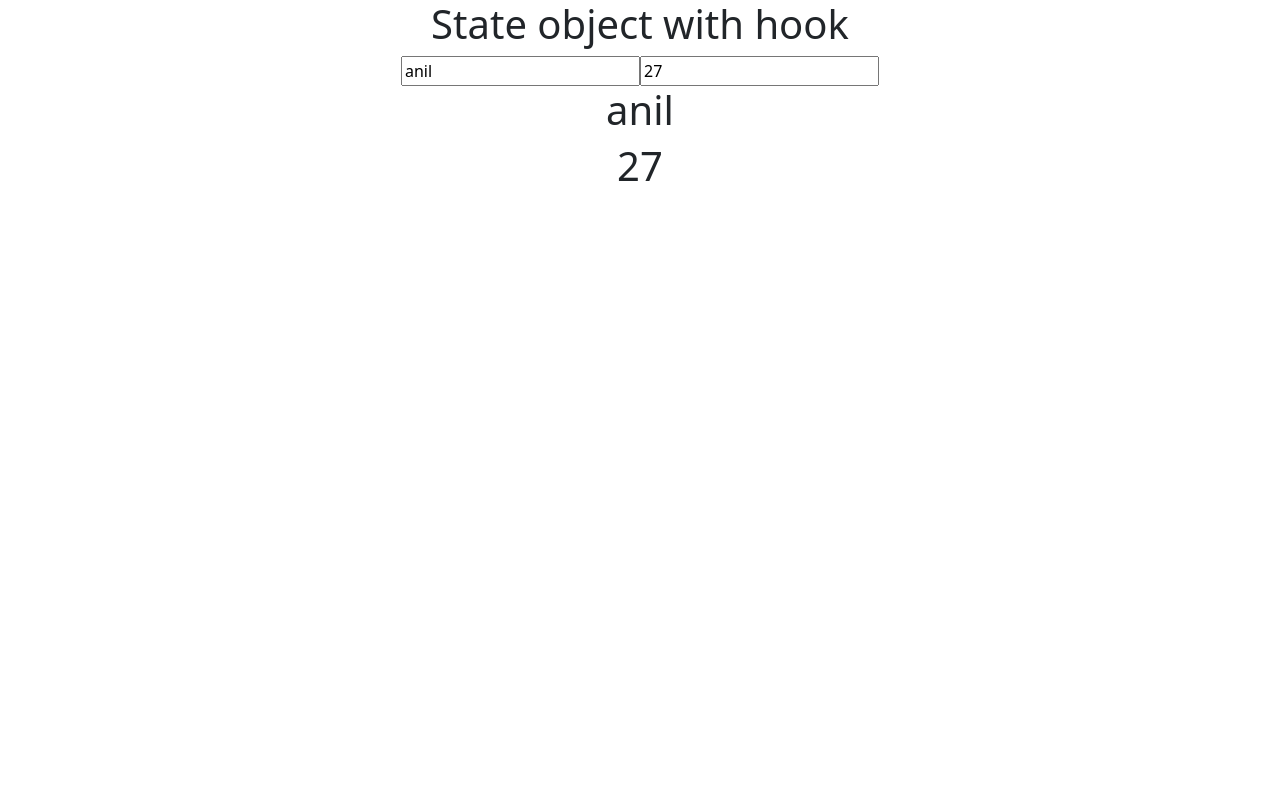
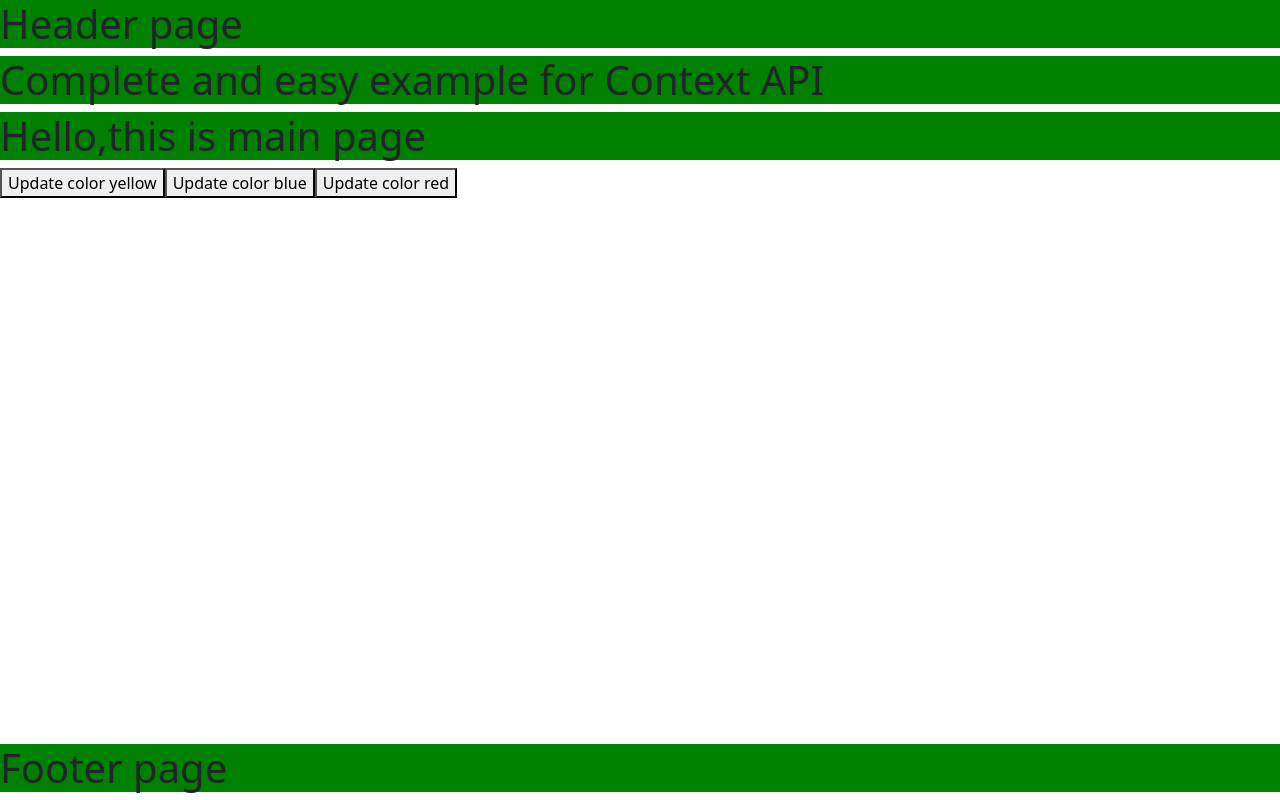
Before and after one commit to NayakVandana/React_js, a React (Create React App) app in the folder blog/: page / in a window 1280 px wide. Built offline with nearby package versions, Linux system fonts and the light colour scheme.

Commit message:
Context API

```diff
--- a/blog/src/App.js
+++ b/blog/src/App.js
@@ -1,21 +1,40 @@
-import './App.css';
-import React from 'react'
+import React from "react";
+import { CommonContext } from "./component/CommonContext";
+import Main from "./component/Main";
+import UpdateButton from "./component/UpdateButton";
+import Header from "./component/Header";
+import Footer from "./component/Footer";
+class App extends React.Component {
+  constructor() {
+    super();
+    this.updateColor = (color) => {
+      this.setState({
+        color: color,
+      });
+    };
+    this.state = {
+      color: "green",
+      updateColor: this.updateColor,
+    };
+  }
+  render() {
+    return (
+      <CommonContext.Provider value={this.state}>
+        <Header />
+        <CommonContext.Consumer>
+          {({ color }) => (
+            <h1 style={{ backgroundColor: color }}>
+              Complete and easy example for Context API
+            </h1>
+          )}
+        </CommonContext.Consumer>
 
-function App() {
-  const [data,setData]=React.useState({name:"anil",age:27})
-  return (
-    <div className="App">
-      <h1>State object with hook</h1>
-      <input type='text' placeholder='enter name' value={data.name}
-       onChange={(e)=>{setData({...data,name:e.target.value})}}/>
-        <input type='text' placeholder='enter age' value={data.age}
-       onChange={(e)=>{setData({...data,age:e.target.value})}}/>
-       <h1>{data.name}</h1>
-       <h1>{data.age}</h1>
-    </div>
-  );
+        <Main />
+        <UpdateButton />
+        <Footer />
+      </CommonContext.Provider>
+    );
+  }
 }
 
-
-
 export default App;
--- /dev/null
+++ b/blog/src/component/CommonContext.js
@@ -0,0 +1,2 @@
+import React from "react";
+export const CommonContext = React.createContext();
--- /dev/null
+++ b/blog/src/component/Footer.js
@@ -0,0 +1,18 @@
+import React from "react";
+import { CommonContext } from "./CommonContext";
+class Footer extends React.Component {
+
+  render() {
+    return (
+      <CommonContext.Consumer>
+        {
+            ({color})=>(
+                <h1 className="footer" style={{backgroundColor:color}}>Footer page</h1>
+            )
+        }
+      </CommonContext.Consumer>
+    );
+  }
+}
+
+export default Footer;
--- /dev/null
+++ b/blog/src/component/Header.js
@@ -0,0 +1,18 @@
+import React from "react";
+import { CommonContext } from "./CommonContext";
+class Header extends React.Component {
+
+  render() {
+    return (
+      <CommonContext.Consumer>
+        {
+            ({color})=>(
+                <h1 style={{backgroundColor:color}}>Header page</h1>
+            )
+        }
+      </CommonContext.Consumer>
+    );
+  }
+}
+
+export default Header;
--- /dev/null
+++ b/blog/src/component/Main.js
@@ -0,0 +1,18 @@
+import React from "react";
+import { CommonContext } from "./CommonContext";
+class Main extends React.Component {
+
+  render() {
+    return (
+      <CommonContext.Consumer>
+        {
+            ({color})=>(
+                <h1 style={{backgroundColor:color}}>Hello,this is main page</h1>
+            )
+        }
+      </CommonContext.Consumer>
+    );
+  }
+}
+
+export default Main;
--- /dev/null
+++ b/blog/src/component/UpdateButton.js
@@ -0,0 +1,19 @@
+import React from "react";
+import { CommonContext } from "./CommonContext";
+function UpdateButton() {
+  return (
+    <CommonContext.Consumer>
+      {({ updateColor }) => (
+        <div>
+          <button onClick={() => updateColor("yellow")}>
+            Update color yellow
+          </button>
+          <button onClick={() => updateColor("blue")}>Update color blue</button>
+          <button onClick={() => updateColor("red")}>Update color red</button>
+        </div>
+      )}
+    </CommonContext.Consumer>
+  );
+}
+
+export default UpdateButton;
--- a/blog/src/index.css
+++ b/blog/src/index.css
@@ -11,3 +11,8 @@
   font-family: source-code-pro, Menlo, Monaco, Consolas, 'Courier New',
     monospace;
 }
+.footer{
+  position: absolute;
+  width: 100%;
+  bottom: 0;
+}
```
